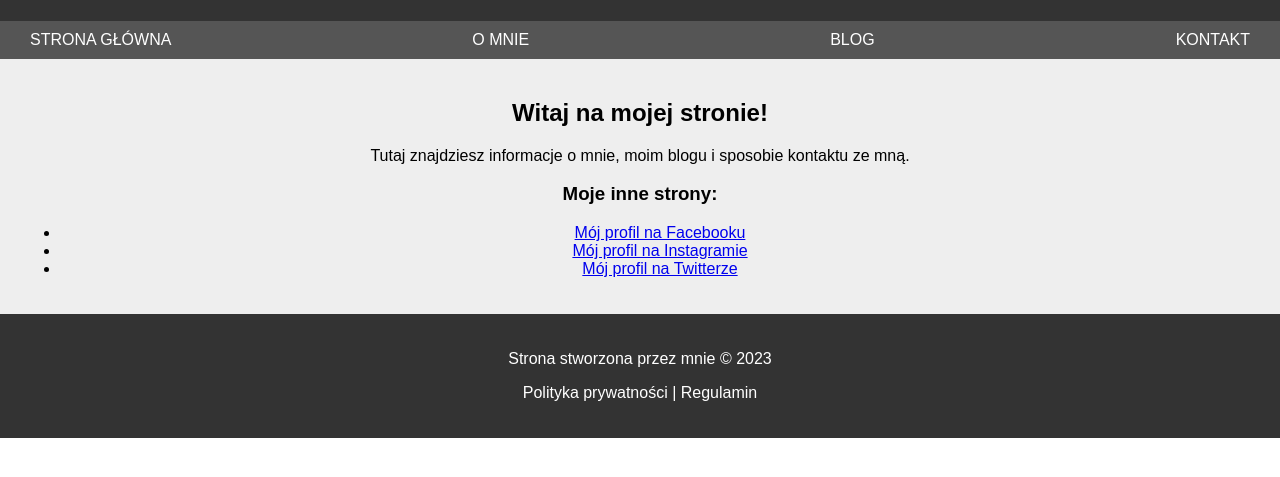
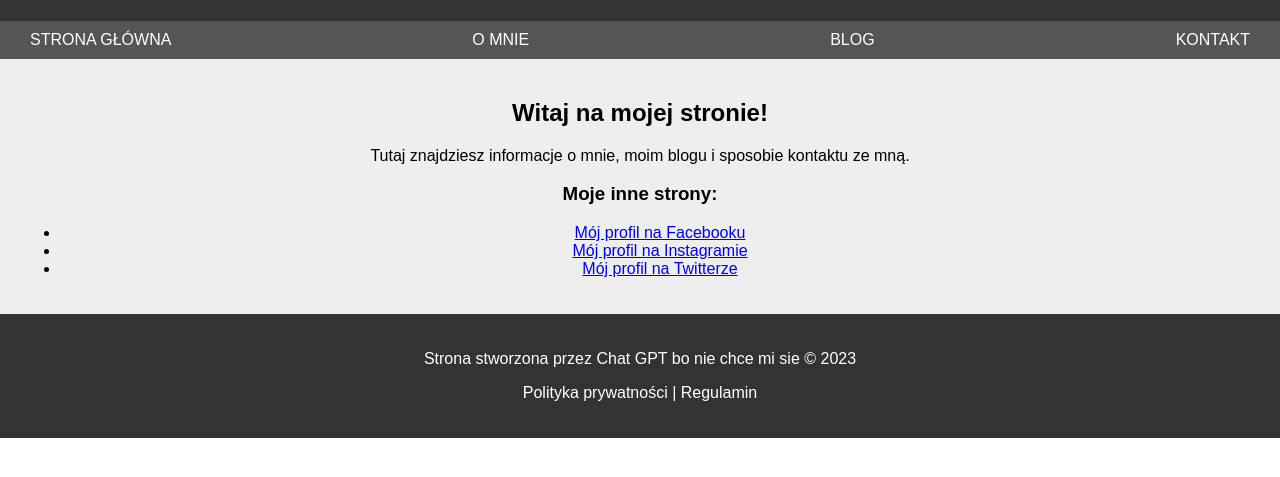
Before and after one commit to malgvs/malgvs.github.io, a plain HTML site: page index.html in a window 1280 px wide. Shown: the part 99-576 px from the top of the page. Drawn offline with Linux system fonts and the light colour scheme.

Commit message:
Update index.html

```diff
--- a/index.html
+++ b/index.html
@@ -73,7 +73,7 @@
 		</ul>
 	</main>
 	<footer class="footer">
-		<p>Strona stworzona przez mnie &copy; 2023</p>
+		<p>Strona stworzona przez Chat GPT bo nie chce mi sie &copy; 2023</p>
 		<p><a href="#">Polityka prywatności</a> | <a href="#">Regulamin</a></p>
 	</footer>
 </body>
```
